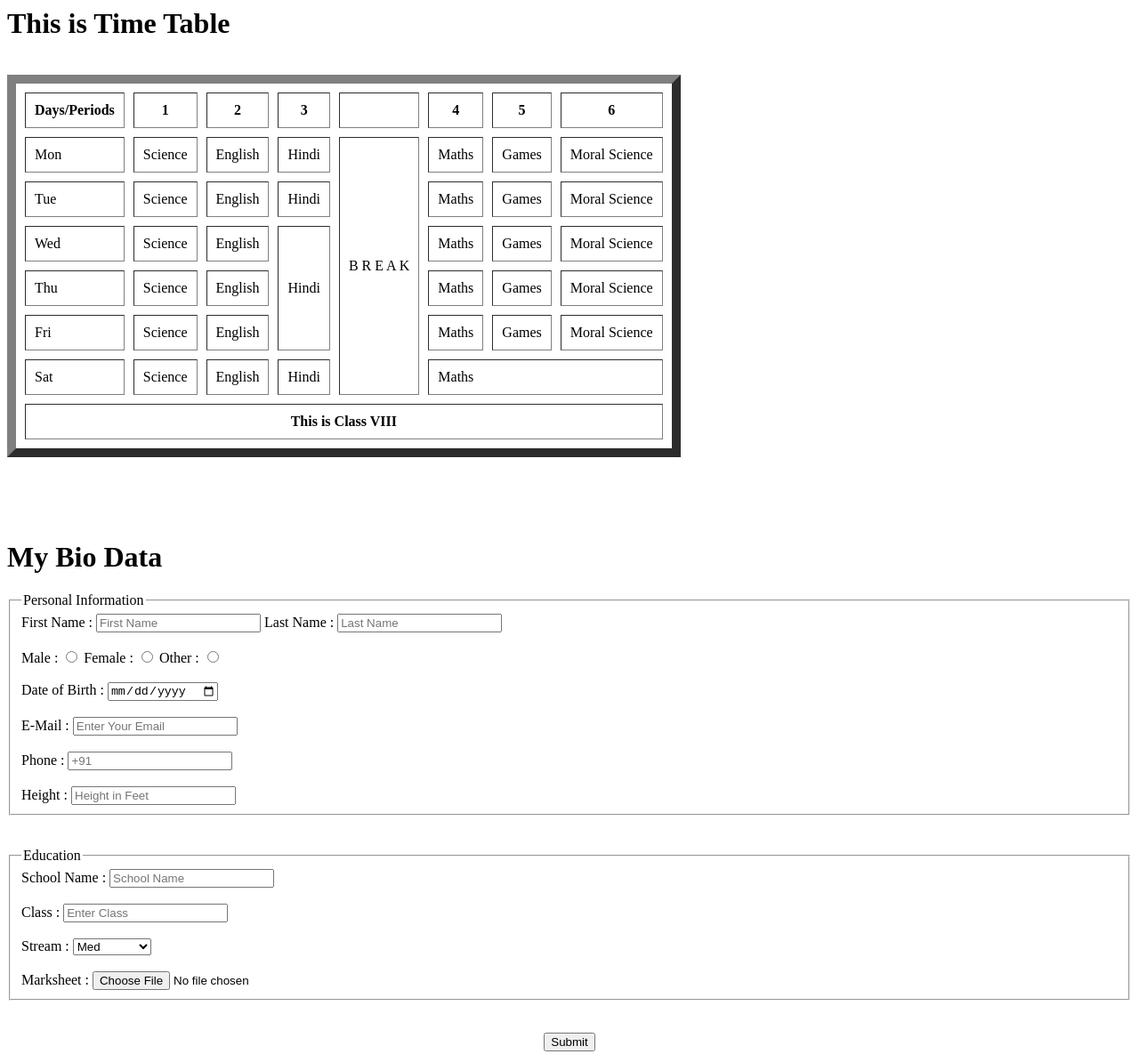
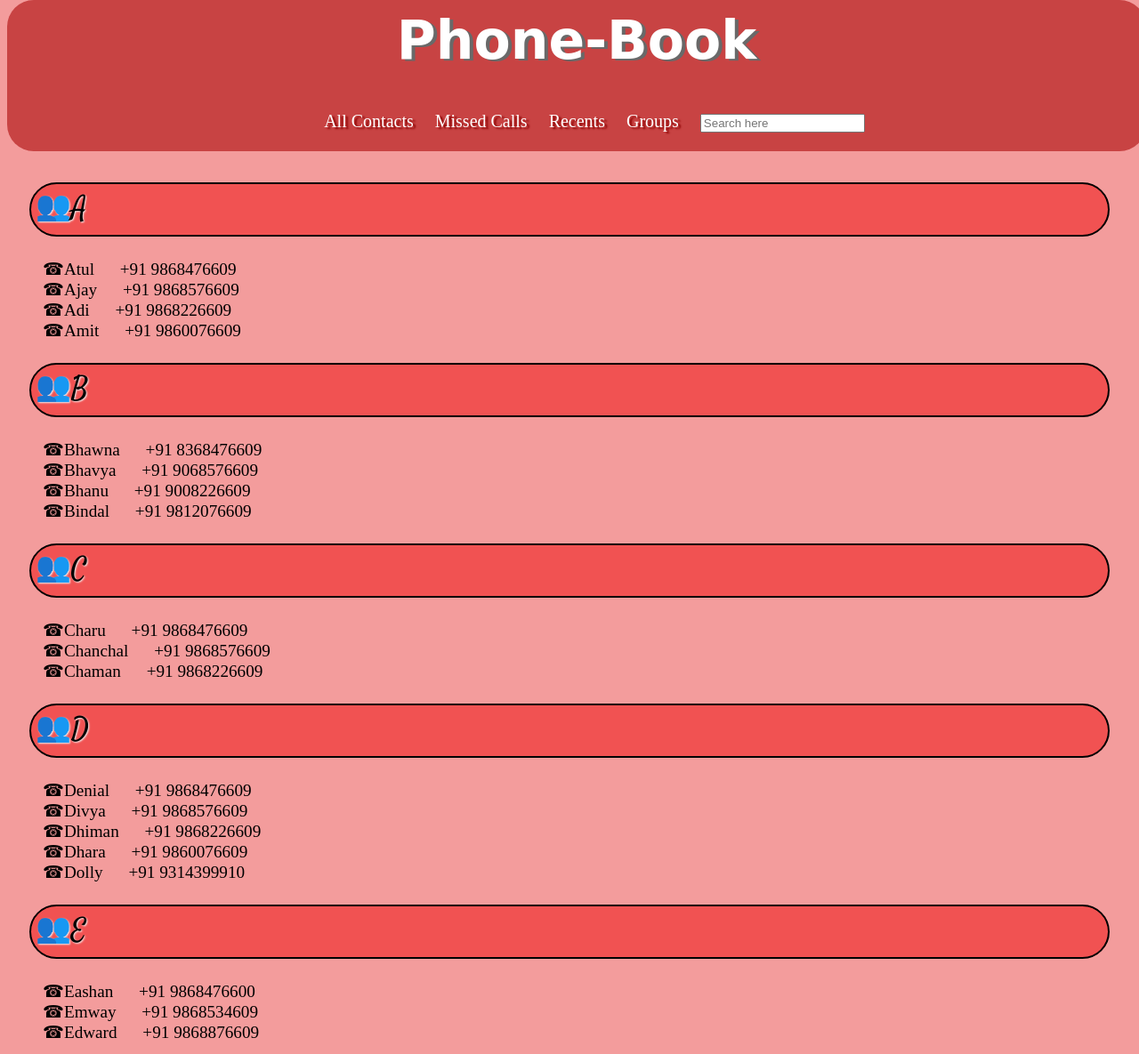
Before and after one commit to neeruj123/CB-assignment1, a plain HTML site: page index.html in a window 1280 px wide. Shown: the top 1185 px of the page at 89% size. Drawn offline with Linux system fonts and the light colour scheme; a web font is replaced by a local one.

Commit message:
Add files via upload

```diff
--- a/index.html
+++ b/index.html
@@ -1,146 +1,148 @@
 <html>
     <head>
-
-    <meta charset="UTF-8">
-    <meta http-equiv="X-UA-Compatible" content="IE=edge">
-    <meta name="viewport" content="width=device-width, initial-scale=1.0">
-    <title>School Time Table</title>
+        <title>Phonebook</title>
+        <meta charset="UTF-8">
+        <meta http-equiv="X-UA-Compatible" content="IE=edge">
+        <meta name="viewport" content="width=device-width, initial-scale=1.0">
+        <link rel="stylesheet" href="style.css">
+        <link rel="preconnect" href="https://fonts.googleapis.com">
+        <link rel="preconnect" href="https://fonts.googleapis.com">
+        <link rel="preconnect" href="https://fonts.gstatic.com" crossorigin>
+        <link href="https://fonts.googleapis.com/css2?family=Ruslan+Display&display=swap" rel="stylesheet">
+        <link href="https://fonts.googleapis.com/css2?family=Ruslan+Display&family=Satisfy&display=swap" rel="stylesheet">
     </head>
-    <body>
-        <h1>This is Time Table</h1>
-        <br>
-        <table border="10" cellspacing="10" cellpadding="10" >
-            <thead>
-                <tr>
-                <th>Days/Periods</th>
-                <th>1</th>
-                <th>2</th>
-                <th>3</th>
-                <th></th>
-                <th>4</th>
-                <th>5</th>
-                <th>6</th>
-                </tr>
-            </thead>
-            <tbody>
-                <tr>
-                    <td>Mon</td>
-                    <td>Science</td>
-                    <td>English</td>
-                    <td>Hindi</td>
-                    <td rowspan="6"> B
-                        R
-                        E
-                        A
-                        K</td>
-                    <td>Maths</td>
-                    <td>Games</td>
-                    <td>Moral Science</td>
-                </tr>
-                <tr>
-                    <td>Tue</td>
-                    <td>Science</td>
-                    <td>English</td>
-                    <td >Hindi</td>
-                    <td>Maths</td>
-                    <td>Games</td>
-                    <td>Moral Science</td>
-                </tr>
-              <tr>
-                  <td>Wed</td>
-                  <td>Science</td>
-                  <td>English</td>
-                  <td rowspan="3">Hindi</td>
-                  <td>Maths</td>
-                  <td>Games</td>
-                  <td>Moral Science</td>
-              </tr>
-              <tr>
-                <td>Thu</td>
-                <td>Science</td>
-                <td>English</td>
-                <td>Maths</td>
-                <td>Games</td>
-                <td>Moral Science</td>
-              </tr>
-              <tr>
-              <td>Fri</td>
-              <td>Science</td>
-              <td>English</td>
-              <td>Maths</td>
-              <td>Games</td>
-              <td>Moral Science</td>
-              </tr>
-              <tr>
-                <td>Sat</td>
-                <td>Science</td>
-                <td>English</td>
-                <td >Hindi</td>
-                <td colspan="3">Maths</td>
-              </tr>
-              <tfoot>
-                  <tr>
-                      <th colspan="8">This is Class VIII</th>
-                  </tr>
-              </tfoot>
-
-            </tbody>
-        </table><br><br><br><br>
+        <header>
+            <h1>Phone-Book</h1>
+            <nav>
+                <ul>
+                    <li><a href="#">All Contacts</a></li>
+                    <li><a href="#">Missed Calls</a></li>
+                    <li><a href="#">Recents</a></li>
+                    <li><a href="#">Groups</a></li>
+                    <li id="last"><input type="text" placeholder="Search here"></li>
+                </ul>
+            </nav>
+        </header>
 
 
+        <main>
+        <div>A</div>
+        <ul>
+            <li>Atul &nbsp&nbsp&nbsp&nbsp  +91 9868476609</li>
+            <li>Ajay &nbsp&nbsp&nbsp&nbsp  +91 9868576609</li>
+            <li>Adi &nbsp&nbsp&nbsp&nbsp  +91 9868226609</li>
+            <li>Amit &nbsp&nbsp&nbsp&nbsp  +91 9860076609</li>
+        </ul>
 
+        <div>B</div>
+        <ul>
+            <li>Bhawna &nbsp&nbsp&nbsp&nbsp  +91 8368476609</li>
+            <li>Bhavya &nbsp&nbsp&nbsp&nbsp  +91 9068576609</li>
+            <li>Bhanu &nbsp&nbsp&nbsp&nbsp  +91 9008226609</li>
+            <li>Bindal &nbsp&nbsp&nbsp&nbsp  +91 9812076609</li>
+        </ul>
+        <div>C</div>
+        <ul>
+            <li>Charu &nbsp&nbsp&nbsp&nbsp  +91 9868476609</li>
+            <li>Chanchal &nbsp&nbsp&nbsp&nbsp  +91 9868576609</li>
+            <li>Chaman &nbsp&nbsp&nbsp&nbsp  +91 9868226609</li>
+        </ul>
+        <div>D</div>
+        <ul>
+            <li>Denial &nbsp&nbsp&nbsp&nbsp  +91 9868476609</li>
+            <li>Divya &nbsp&nbsp&nbsp&nbsp  +91 9868576609</li>
+            <li>Dhiman &nbsp&nbsp&nbsp&nbsp  +91 9868226609</li>
+            <li>Dhara &nbsp&nbsp&nbsp&nbsp  +91 9860076609</li>
+            <li>Dolly &nbsp&nbsp&nbsp&nbsp  +91 9314399910</li>
+        </ul>
+        <div>E</div>
+        <ul>
+            <li>Eashan &nbsp&nbsp&nbsp&nbsp  +91 9868476600</li>
+            <li>Emway &nbsp&nbsp&nbsp&nbsp  +91 9868534609</li>
+            <li>Edward &nbsp&nbsp&nbsp&nbsp  +91 9868876609</li>
+        </ul>
+        <div>F</div>
+        <ul><li>No Contacts Here</li></ul>
+        <div>G</div>
+        <ul>
+            <li>Gayu &nbsp&nbsp&nbsp&nbsp  +91 9845476609</li>
+            <li>Gera &nbsp&nbsp&nbsp&nbsp  +91 9868576609</li>
+            <li>Garvi &nbsp&nbsp&nbsp&nbsp  +91 9898226609</li>
+            <li>Ginni &nbsp&nbsp&nbsp&nbsp  +91 9870076609</li>
+        </ul>
+        <div>H</div>
+        <ul>
+            <li>Harry &nbsp&nbsp&nbsp&nbsp  +91 9868476609</li>
+            <li>Harish &nbsp&nbsp&nbsp&nbsp  +91 9868576609</li>
+            <li>Hanish &nbsp&nbsp&nbsp&nbsp  +91 9868226609</li>
+            <li>Hunny &nbsp&nbsp&nbsp&nbsp  +91 9860076609</li>
+        </ul>
+        <div>I</div>
+        <ul>
+            <li>Ishi &nbsp&nbsp&nbsp&nbsp  +91 9868476609</li>
+            <li>Ishan &nbsp&nbsp&nbsp&nbsp  +91 9868576609</li>
+            <li>Imlie &nbsp&nbsp&nbsp&nbsp  +91 9868226609</li>
+            <li>Ishita &nbsp&nbsp&nbsp&nbsp  +91 9860076609</li>
+        </ul>
+        <div>J </div>
+        <ul><li>
+            No Contacts Here
+        </li></ul>
+        <div>K</div>
+        <ul>
+            <li>Kanika &nbsp&nbsp&nbsp&nbsp  +91 9868476609</li>
+            <li>Kaul &nbsp&nbsp&nbsp&nbsp  +91 9868576609</li>
+            <li>Keshav &nbsp&nbsp&nbsp&nbsp  +91 9868226609</li>
+            <li>Kajol &nbsp&nbsp&nbsp&nbsp  +91 9860076609</li>
+        </ul>
+        <div>L</div>
+        <ul>
+            <li>Love &nbsp&nbsp&nbsp&nbsp  +91 9868476609</li>
+            <li>Lalit &nbsp&nbsp&nbsp&nbsp  +91 9868576609</li>
+            <li>Lovely &nbsp&nbsp&nbsp&nbsp  +91 9868226609</li>
+            <li>lovisha &nbsp&nbsp&nbsp&nbsp  +91 9860076609</li>
+        </ul>
+        <div>M</div>
+        <ul>
+            <li>Mona &nbsp&nbsp&nbsp&nbsp  +91 9868476609</li>
+            <li>Monika &nbsp&nbsp&nbsp&nbsp  +91 9868576609</li>
+            <li>Mayank &nbsp&nbsp&nbsp&nbsp  +91 9868226609</li>
+            <li>Mayur &nbsp&nbsp&nbsp&nbsp  +91 9860076609</li>
+        </ul>
+        <div>N</div>
+        <ul>
+            <li>Naina &nbsp&nbsp&nbsp&nbsp  +91 9868476609</li>
+            <li>Nonu &nbsp&nbsp&nbsp&nbsp  +91 9868576609</li>
+            <li>Nancy &nbsp&nbsp&nbsp&nbsp  +91 9868226609</li>
+            <li>Neha &nbsp&nbsp&nbsp&nbsp  +91 9860076609</li>
+        </ul>
+        <div>O</div>
+        <ul>
+            <li>No Contacts Here</li>
+        </ul>
+        <div>P</div>
+        <ul>
+            <li>Priya &nbsp&nbsp&nbsp&nbsp  +91 9868476609</li>
+            <li>Prem &nbsp&nbsp&nbsp&nbsp  +91 9868576609</li>
+            <li>Preeti &nbsp&nbsp&nbsp&nbsp  +91 9868226609</li>
+            <li>Peter &nbsp&nbsp&nbsp&nbsp  +91 9860076609</li>
+        </ul>
+        <div>Q</div>
+        <ul><li>No Contacts Here</li></ul>
+    <div>R</div>
+    <ul>
+        <li>Renu &nbsp&nbsp&nbsp&nbsp  +91 9868476609</li>
+        <li>Riya &nbsp&nbsp&nbsp&nbsp  +91 9868576609</li>
+        <li>Rishu &nbsp&nbsp&nbsp&nbsp  +91 9868226609</li>
+    </ul>
+    <div>S</div>
+    <ul>
+        <li>Sonu &nbsp&nbsp&nbsp&nbsp  +91 9868476609</li>
+        <li>Sneha &nbsp&nbsp&nbsp&nbsp  +91 9868576609</li>
+        <li>Sakshi &nbsp&nbsp&nbsp&nbsp  +91 9868226609</li>
+        <li>Sanaya &nbsp&nbsp&nbsp&nbsp  +91 9860076609</li>
+    </ul>
 
-        <h1>My Bio Data</h1>
-        <fieldset>
-            <legend>Personal Information</legend>
-
-            <label for="fname">First Name :</label>
-             <input type="text" id="fname" placeholder="First Name">
-             <label for="lname">Last Name :</label>
-             <input type="text" id="lname" placeholder="Last Name"><br><br>
-
-             <label for="male">Male : </label>
-             <input type="radio" id="male" value="Male" name="gender">
-             <label for="female">Female : </label>
-             <input type="radio" id="female" value="Female" name="gender">
-             <label for="other">Other : </label>
-             <input type="radio" id="other" value="Other" name="gender"><br><br>
-
-             <label for="dob">Date of Birth : </label>
-             <input type="date" if="dob"><br><br>
-
-             <label for="email">E-Mail : </label>
-             <input type="email" name="mail" id="email" placeholder="Enter Your Email"><br><br>
-
-             <label for="phone">Phone : </label>
-             <input type="tel" name="phone" id="phone" maxlength="10" minlength="10" placeholder="+91"><br><br>
-
-            <label for="height">Height : </label>
-            <input type="number" name="height" id="height" placeholder="Height in Feet">
-        </fieldset>
-        <br><br>
-
-        <fieldset>
-            <legend>Education</legend>
-
-            <label for="sname">School Name : </label>
-            <input type="text" name="name" id="sname" placeholder="School Name"><br><br>
-
-            <label for="class">Class : </label>
-            <input type="text" name="class" id="class" placeholder="Enter Class"><br><br>
-
-            <label for="stream">Stream : </label>
-            <select name="list" id="stream">
-                <option value="Med">Med</option>
-                <option value="Non-Med">Non-Med</option>
-                <option value="Commerce">Commerce</option>
-                <option value="Arts">Arts</option>
-            </select><br><br>
-
-            <label for="mark">Marksheet : </label>
-            <input type="file">
-
-        </fieldset><br><br>
-        <center><button>Submit</button></center>
+</main>
     </body>
 </html>
--- /dev/null
+++ b/style.css
@@ -0,0 +1,74 @@
+
+main{
+    padding-top: 30px;
+    margin-top: 150px;
+}
+main > div{
+    border:2px solid black;
+    background-color:#F15252;
+    font-size: 2rem;
+    font-weight: 500 !important;
+    margin: 25px;
+    padding:5px;
+    position: sticky;
+    top: 200px;
+    border-radius: 35px;
+    color: black;
+    text-shadow: 1px 1px 2px whitesmoke;
+    font-family: 'Ruslan Display', cursive;
+    font-family: 'Satisfy', cursive;
+}
+main li{
+    font-size: 1.2rem;
+}
+div::before{
+    content: "\1F465";
+}
+header h1{
+    margin-top: 10px;
+    color: white;
+    font-size: 60px;;
+    text-align: center;
+    text-shadow: 4px 2px dimgray;
+    font-family: 'Ruslan Display', cursive;
+}
+header {
+    text-shadow: 3px 2px 2px darkred;
+}
+body{
+    margin-top: 0px;
+    background-color:#F39C9C;
+}
+main li::before{
+    content: "\260E";
+}
+ header{
+        background-color: #C84343;
+        position: fixed;
+        top:0;
+        display: inline-block;
+        border-radius: 30px;
+        width: 100%;
+     margin-bottom: 20px;
+     }
+
+nav li{
+    display: inline-block;
+    font-size: 100px;
+    padding: 5px 10px;
+    /* text-align: center; */
+}
+nav ul{
+    text-align: center;
+}
+a{
+    text-decoration: none;
+    color: white;
+    font-size: 20px;
+}
+ul{
+    list-style: none;
+}
+#last{
+    border-radius: 25px;
+}
```
